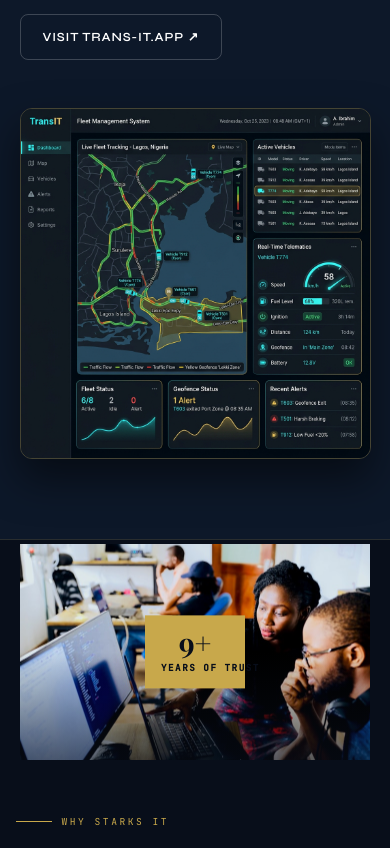
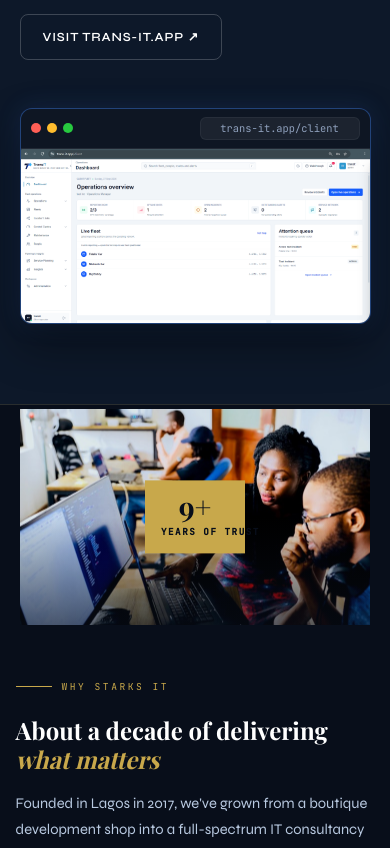
Before and after one commit to SEOPriestCode/starks-it-consulting, a Next.js app: page / in a window 390 px wide. Shown: the part 4575-5423 px from the top of the page. Built offline with nearby package versions, Linux system fonts and the light colour scheme.

Commit message:
transit home page

```diff
--- a/src/app/blog/page.js
+++ b/src/app/blog/page.js
@@ -1,7 +1,6 @@
 'use client';
 
 import { useState } from 'react';
-import Head from 'next/head';
 import Link from 'next/link';
 
 export default function Blog() {
@@ -137,11 +136,6 @@
 
   return (
     <div className="page active">
-      <Head>
-        <title>IT Consulting Insights | Technology Blog | Starks IT Consulting Nigeria</title>
-        <meta name="description" content="Expert insights on IT consulting, cloud strategy, cybersecurity, data analytics, and digital transformation from Starks IT Consulting professionals in Nigeria." />
-        <meta name="keywords" content="IT consulting blog, technology insights Nigeria, cloud strategy, cybersecurity consulting, data analytics, digital transformation Africa, enterprise IT solutions, IT best practices" />
-      </Head>
       <div className="page-hero">
         <div className="page-hero-bg">
           <img src="/blog-hero.jpg" alt="Technology thinking and writing" />
--- a/src/app/cases/page.js
+++ b/src/app/cases/page.js
@@ -1,7 +1,6 @@
 'use client';
 
 import { useState } from 'react';
-import Head from 'next/head';
 
 export default function Cases() {
   const [activeFilter, setActiveFilter] = useState('All');
@@ -81,9 +80,6 @@
 
   return (
     <div className="page active">
-      <Head>
-        <title>Case Studies | Starks IT Consulting</title>
-      </Head>
       <div className="page-hero" style={{ position: 'relative' }}>
         <div id="cases-hero-img"><img src="/cases-hero.jpg" alt="Team at work" /></div>
         <div className="page-hero-vignette" style={{ position: 'absolute', inset: 0 }}></div>
--- a/src/app/contact/page.js
+++ b/src/app/contact/page.js
@@ -1,7 +1,6 @@
 'use client';
 
 import { useState } from 'react';
-import Head from 'next/head';
 import Link from 'next/link';
 
 export default function Contact() {
@@ -49,11 +48,6 @@
 
   return (
     <div className="page active">
-      <Head>
-        <title>Contact IT Consulting Nigeria | Enterprise IT Services | Starks IT Consulting</title>
-        <meta name="description" content="Contact Starks IT Consulting for professional IT consulting services in Nigeria. Enterprise IT solutions, cloud consulting, cybersecurity, software development, and managed IT services in Lagos and Abuja." />
-        <meta name="keywords" content="contact IT consulting Nigeria, IT services Lagos, IT consulting Abuja, enterprise IT solutions, cloud consulting Nigeria, cybersecurity services, software development Nigeria, managed IT services" />
-      </Head>
       <div id="contact-wrap">
         <div className="contact-left">
           <div className="contact-left-bg">
--- a/src/app/globals.css
+++ b/src/app/globals.css
@@ -1060,3 +1060,141 @@
   background: var(--ink2);
   border: 1px solid rgba(184, 134, 11, 0.1);
 }
+
+/* ============================================================
+   TRANSIT DASHBOARD MOCKUP — Responsive & Theme-Adaptive
+   ============================================================ */
+.transit-mockup-container {
+  border-radius: 12px;
+  overflow: hidden;
+  border: 1px solid var(--starks-blue-border);
+  background: var(--ink3);
+  box-shadow: 0 20px 45px rgba(0, 0, 0, 0.4), 0 0 24px var(--starks-blue-light);
+  transition: all 0.35s var(--ease2);
+  width: 100%;
+  max-width: 100%;
+}
+
+.transit-mockup-header {
+  background: rgba(0, 0, 0, 0.35);
+  padding: 10px 16px;
+  display: flex;
+  align-items: center;
+  justify-content: space-between;
+  border-bottom: 1px solid var(--card-border);
+  gap: 12px;
+}
+
+.transit-mockup-dots {
+  display: flex;
+  align-items: center;
+  gap: 6px;
+  flex-shrink: 0;
+}
+
+.transit-mockup-dot {
+  width: 10px;
+  height: 10px;
+  border-radius: 50%;
+  display: inline-block;
+}
+
+.transit-mockup-dot.red { background: #ff5f56; }
+.transit-mockup-dot.yellow { background: #ffbd2e; }
+.transit-mockup-dot.green { background: #27c93f; }
+
+.transit-mockup-url {
+  font-family: var(--ff-mono);
+  font-size: 0.75rem;
+  color: var(--ash);
+  background: rgba(255, 255, 255, 0.06);
+  padding: 4px 14px;
+  border-radius: 6px;
+  overflow: hidden;
+  text-overflow: ellipsis;
+  white-space: nowrap;
+  flex-grow: 1;
+  max-width: 280px;
+  text-align: center;
+  border: 1px solid rgba(255, 255, 255, 0.05);
+}
+
+.transit-mockup-status {
+  display: flex;
+  align-items: center;
+  gap: 6px;
+  font-size: 0.7rem;
+  font-family: var(--ff-mono);
+  color: #27c93f;
+  background: rgba(39, 201, 63, 0.12);
+  padding: 3px 8px;
+  border-radius: 10px;
+  font-weight: 600;
+  flex-shrink: 0;
+}
+
+.transit-mockup-img-wrap {
+  width: 100%;
+  position: relative;
+  overflow: hidden;
+  background: #ffffff;
+  display: flex;
+  align-items: center;
+  justify-content: center;
+}
+
+.transit-mockup-img {
+  width: 100%;
+  height: auto;
+  max-width: 100%;
+  display: block;
+  object-fit: cover;
+  transition: transform 0.4s var(--ease2), filter 0.3s var(--ease2);
+}
+
+.transit-mockup-container:hover {
+  border-color: var(--starks-blue);
+  box-shadow: 0 25px 50px rgba(0, 0, 0, 0.5), var(--starks-blue-glow);
+}
+
+.transit-mockup-container:hover .transit-mockup-img {
+  transform: scale(1.015);
+}
+
+/* Light Mode Overrides for TransIT Mockup */
+html.light .transit-mockup-container {
+  border-color: rgba(29, 78, 216, 0.25);
+  background: #ffffff;
+  box-shadow: 0 15px 35px rgba(0, 0, 0, 0.08), 0 0 20px rgba(29, 78, 216, 0.08);
+}
+
+html.light .transit-mockup-container:hover {
+  border-color: var(--starks-blue);
+  box-shadow: 0 20px 45px rgba(29, 78, 216, 0.18), 0 0 25px rgba(29, 78, 216, 0.15);
+}
+
+html.light .transit-mockup-header {
+  background: #eef2f7;
+  border-bottom-color: rgba(0, 0, 0, 0.08);
+}
+
+html.light .transit-mockup-url {
+  color: #4a5568;
+  background: #ffffff;
+  border-color: rgba(0, 0, 0, 0.08);
+}
+
+/* Mobile responsiveness adjustments */
+@media (max-width: 600px) {
+  .transit-mockup-header {
+    padding: 8px 10px;
+  }
+  .transit-mockup-url {
+    font-size: 0.65rem;
+    padding: 2px 8px;
+    max-width: 160px;
+  }
+  .transit-mockup-status {
+    display: none;
+  }
+}
--- a/src/app/layout.js
+++ b/src/app/layout.js
@@ -41,7 +41,7 @@
 
 export default function RootLayout({ children }) {
   return (
-    <html lang="en" className={`${playfair.variable} ${syne.variable} ${jetbrains.variable}`}>
+    <html lang="en" className={`${playfair.variable} ${syne.variable} ${jetbrains.variable}`} suppressHydrationWarning>
       <head>
         <script
           dangerouslySetInnerHTML={{
@@ -60,7 +60,7 @@
           }}
         />
       </head>
-      <body className="antialiased">
+      <body className="antialiased" suppressHydrationWarning>
         <ThemeProvider>
           <ClientLayout>
             {children}
--- a/src/app/page.js
+++ b/src/app/page.js
@@ -147,8 +147,25 @@
               </a>
             </div>
           </div>
-          <div style={{ borderRadius: '12px', overflow: 'hidden', border: '1px solid rgba(200,168,75,0.3)', boxShadow: '0 20px 40px rgba(0,0,0,0.5)' }}>
-            <img src="/transit_hero_dashboard.png" alt="TransIT Fleet Management System UI Console" style={{ width: '100%', height: 'auto', display: 'block' }} />
+          <div className="transit-mockup-container" data-reveal="right">
+            <div className="transit-mockup-header">
+              <div className="transit-mockup-dots">
+                <span className="transit-mockup-dot red"></span>
+                <span className="transit-mockup-dot yellow"></span>
+                <span className="transit-mockup-dot green"></span>
+              </div>
+              <div className="transit-mockup-url">trans-it.app/client</div>
+              <div className="transit-mockup-status">
+                ● LIVE
+              </div>
+            </div>
+            <div className="transit-mockup-img-wrap">
+              <img
+                src="/transit_hero_dashboard.png"
+                alt="TransIT Fleet Operations Overview Dashboard Console"
+                className="transit-mockup-img"
+              />
+            </div>
           </div>
         </div>
       </section>
```
Also changed, not shown: src/app/services/[slug]/page.js (+11 -3 lines), src/app/transit/page.js (+6 -14 lines), public/transit_hero_dashboard.png.
